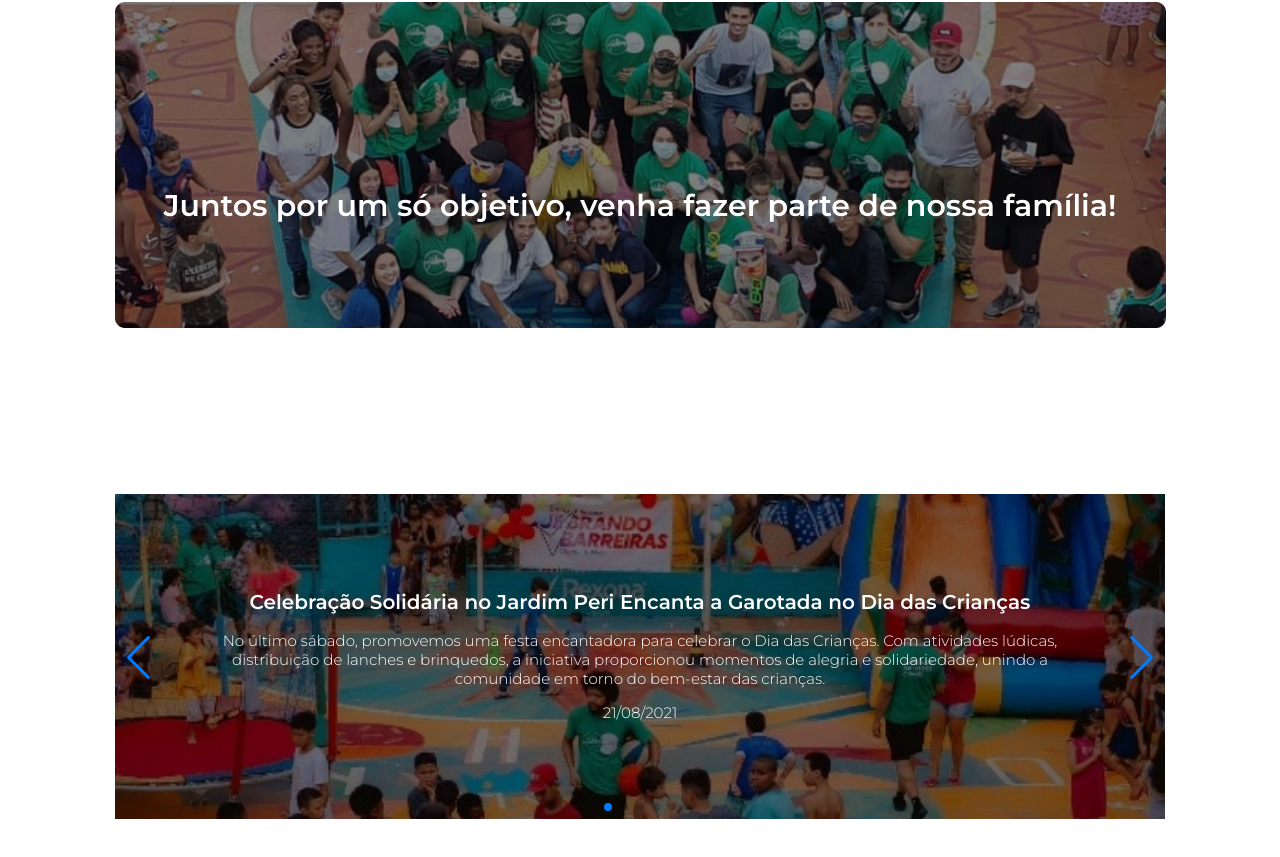
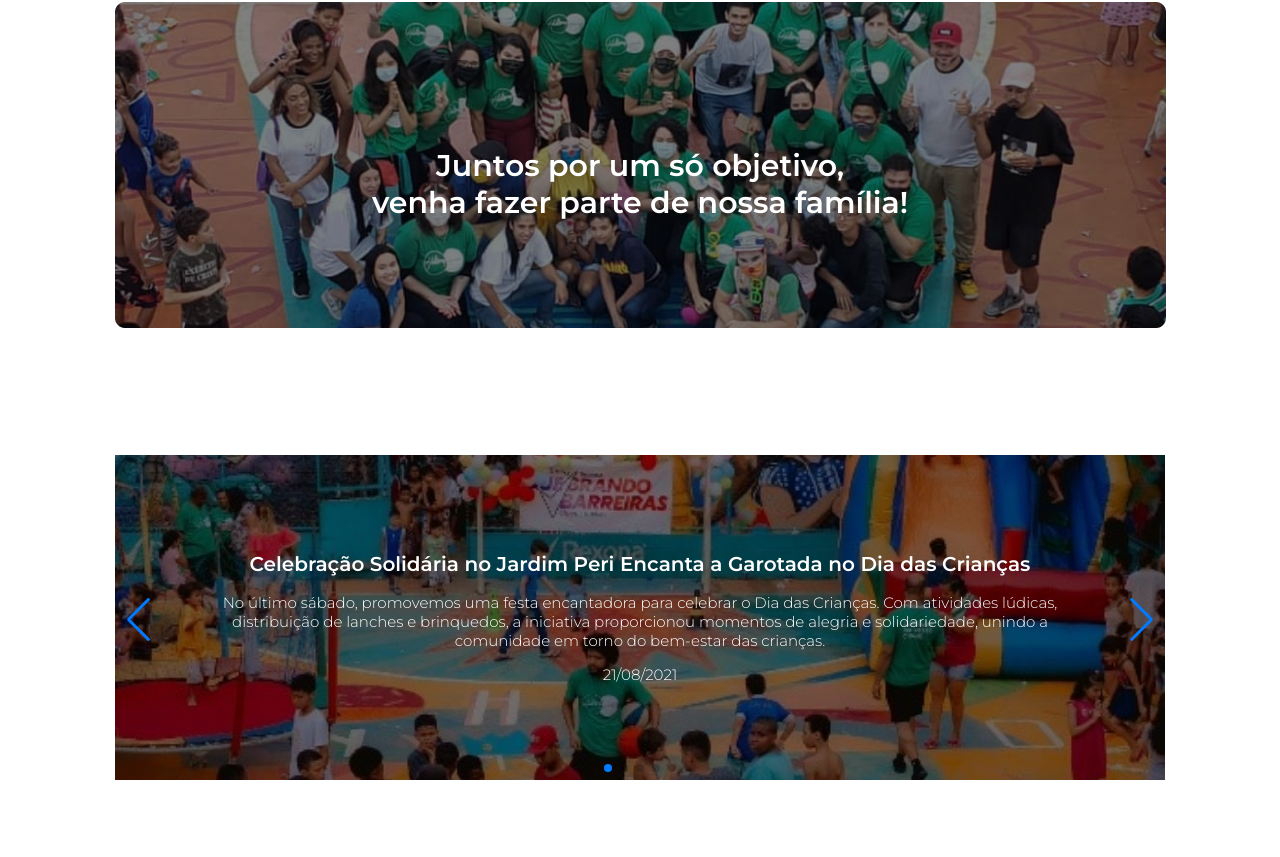
Before and after one commit to C4rlosed/ProjectIJP, a React (Create React App) app: page /Noticias in a window 1280 px wide. Shown: the part 1476-2333 px from the top of the page. Built offline with nearby package versions, Linux system fonts and the light colour scheme.

Commit message:
At. texto e ajuste do campo de img da Notícia

```diff
--- a/src/Noticias/index.js
+++ b/src/Noticias/index.js
@@ -44,7 +44,7 @@ function Noticia() {
                 <div>
                     <img src={noticiactd} alt='' />
                     <div className='noticia-text'>
-                        <h2>Juntos por um só objetivo, venha fazer parte de nossa família!</h2>
+                        <h2>Juntos por um só objetivo, <br/>venha fazer parte de nossa família!</h2>
                     </div>
                 </div>
             </article>
--- a/src/Noticias/noticia.css
+++ b/src/Noticias/noticia.css
@@ -53,9 +53,8 @@
     color: #ffffff;
 }
 .noticia-text{
-    margin-bottom: 100px;
     position: relative;
-    bottom: 170px;
+    bottom: 210px;
     font-size: 20px;
 }
 .carrossel-noticias{
```
